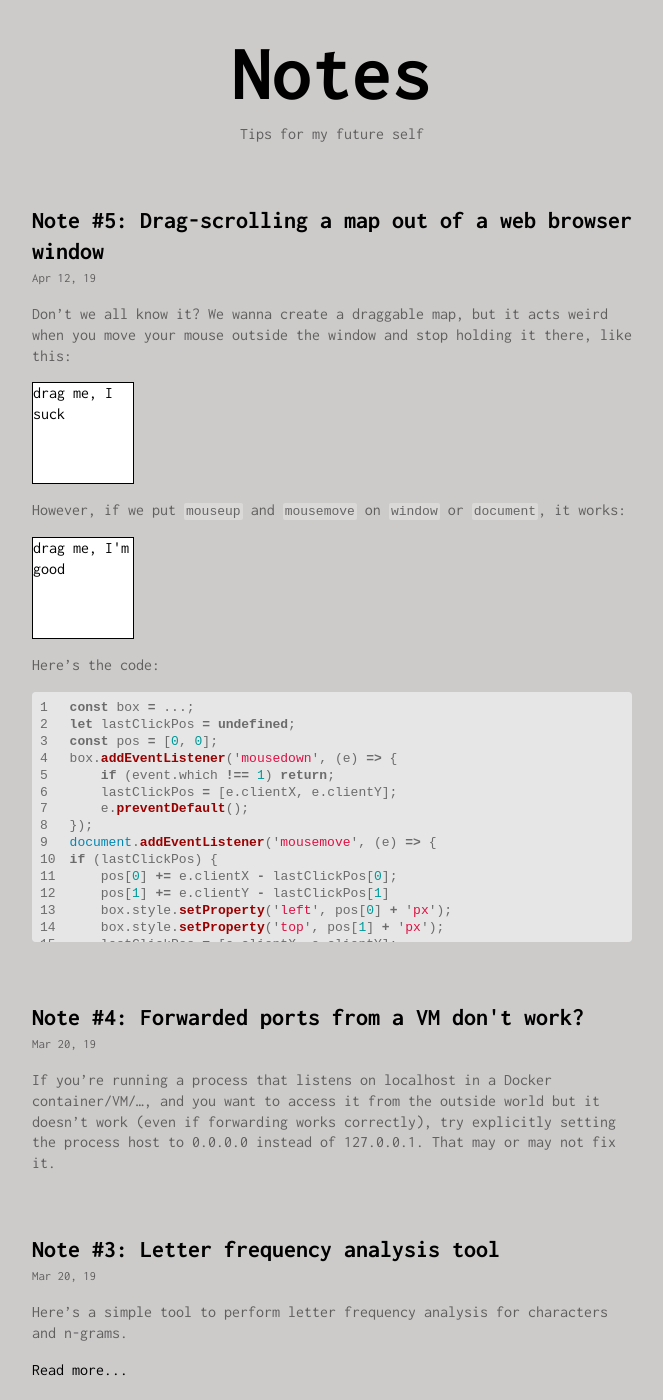
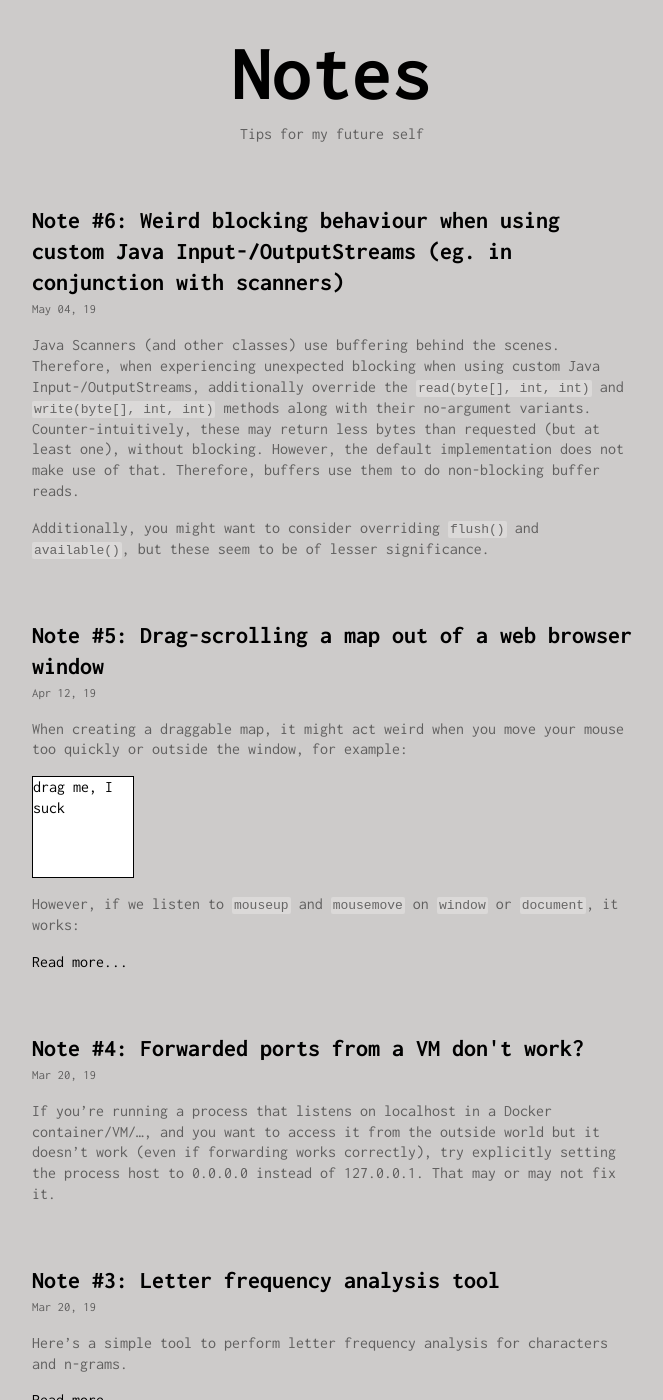
Before and after one commit to N2D4/notes, a Jekyll site: the page built from index.html, in a window 1280 px wide and 1400 px high. Shown: the whole window, without its empty margins (308-971 px from the left). Built offline with Jekyll 4.4.1, drawn with Linux system fonts in a browser that asks for light colours.

Commit message:
Add 6.md

```diff
--- a/_notes/5.md
+++ b/_notes/5.md
@@ -3,7 +3,7 @@ title: Drag-scrolling a map out of a web browser window
 date: April 12th, 2019
 ---
 
-Don't we all know it? We wanna create a draggable map, but it acts weird when you move your mouse outside the window and stop holding it there, like this:
+When creating a draggable map, it might act weird when you move your mouse too quickly or outside the window, for example:
 
 <div style="position: relative; border: 1px solid black; background-color: white; color: black; width: 100px; height: 100px;">
     drag me, I suck
@@ -31,7 +31,9 @@ Don't we all know it? We wanna create a draggable map, but it acts weird when yo
     })();</script>
 </div>
 
-However, if we put `mouseup` and `mousemove` on `window` or `document`, it works:
+However, if we listen to `mouseup` and `mousemove` on `window` or `document`, it works:
+
+<!--more-->
 
 <div style="position: relative; border: 1px solid black; background-color: white; color: black; width: 100px; height: 100px;">
     drag me, I'm good
--- /dev/null
+++ b/_notes/6.md
@@ -0,0 +1,8 @@
+---
+title: Weird blocking behaviour when using custom Java Input-/OutputStreams (eg. in conjunction with scanners)
+date: May 4th, 2019
+---
+
+Java Scanners (and other classes) use buffering behind the scenes. Therefore, when experiencing unexpected blocking when using custom Java Input-/OutputStreams, additionally override the `read(byte[], int, int)` and `write(byte[], int, int)` methods along with their no-argument variants. Counter-intuitively, these may return less bytes than requested (but at least one), without blocking. However, the default implementation does not make use of that. Therefore, buffers use them to do non-blocking buffer reads.
+
+Additionally, you might want to consider overriding `flush()` and `available()`, but these seem to be of lesser significance.
```
